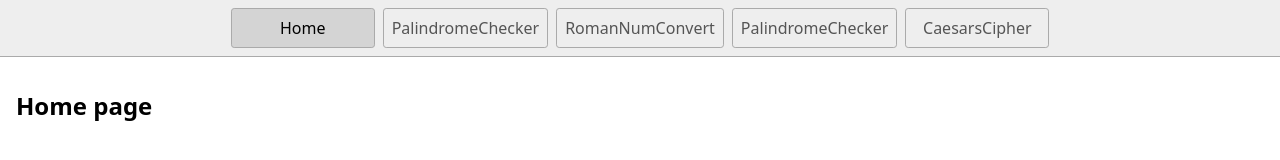
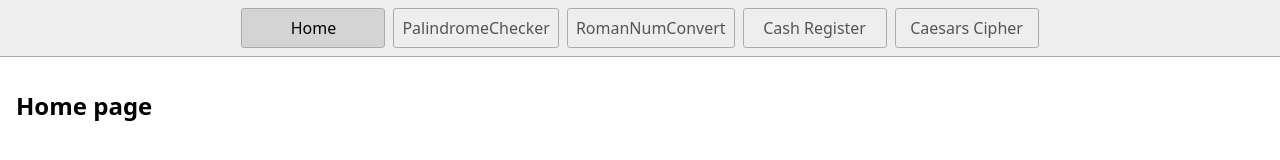
Before and after one commit to sergioxdev1/ffc-js-certification-2023, a plain HTML site: page index.html in a window 1280 px wide. Drawn offline with Linux system fonts and the light colour scheme.

Commit message:
1 file modified

```diff
--- a/index.html
+++ b/index.html
@@ -16,8 +16,8 @@
       <a href="/" aria-current="page">Home</a>
       <a href="/palindromeChecker.html">PalindromeChecker</a>
       <a href="/romanNumConvert.html">RomanNumConvert</a>
-      <a href="/cashRegister.html">PalindromeChecker</a>
-      <a href="/CaesarsCipher.html">CaesarsCipher</a>
+      <a href="/cashRegister.html">Cash Register</a>
+      <a href="/CaesarsCipher.html">Caesars Cipher</a>
     </nav>
     <main>
       <h1>Home page</h1>
```
